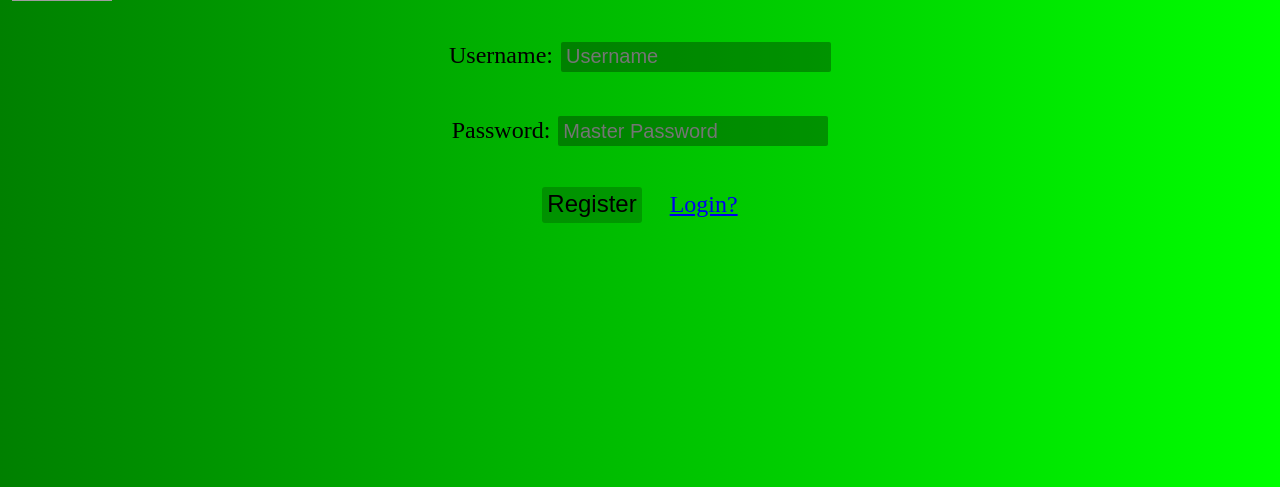
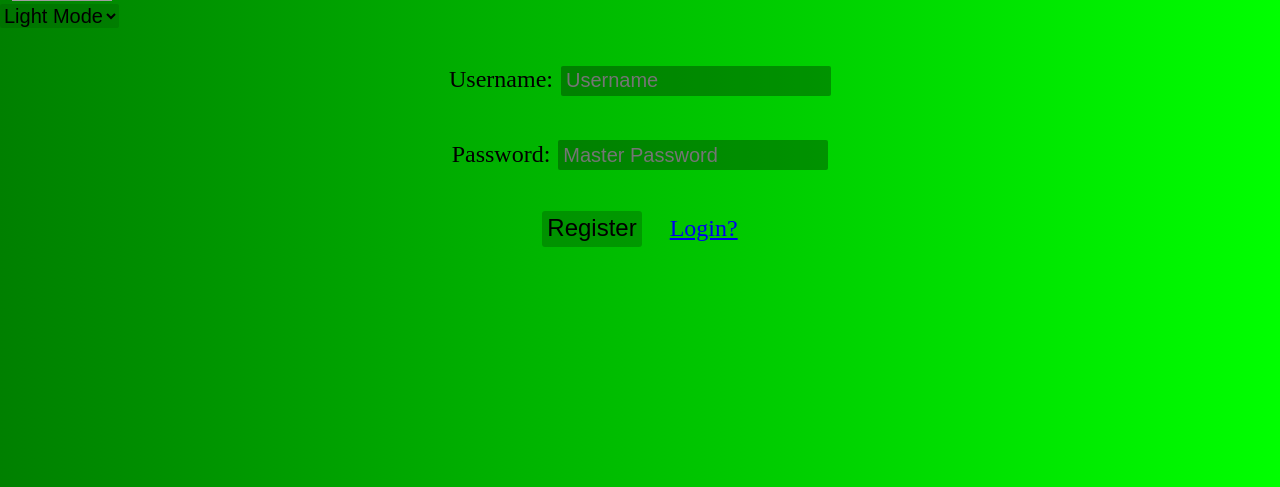
Before and after one commit to fmg1925/lizard-password-manager, a PHP site: page /public/register.html in a window 1280 px wide. Shown: the part 86-573 px from the top of the page. Run offline with PHP 8.4, Linux system fonts and the light colour scheme; grey boxes are pictures that could not be loaded.

Commit message:
Colaboración de última generación
Modo oscuro a las otras páginas

```diff
--- a/public/register.css
+++ b/public/register.css
@@ -18,8 +18,32 @@ header {
     background-color: lime; /* Tema reptiliano */
 }
 
+button, select {
+    font-size: 20px;
+    border: none;
+    border-radius: 2px;
+    background: rgba(0, 0, 0, 0.1);
+}
+
+body.dark-mode { /* Tema oscuro */
+    background: #121212;
+    color: white;
+  }
+
+header.dark-mode { /* Tema oscuro */
+    background-color: #121212;
+    color: white;
+}
+
 #title {
     text-align: center;
+}
+button.dark-mode, select.dark-mode {
+    color: white;
+    background: rgba(255, 255, 255, 0.1);
+}
+#user-button.dark-mode { /* Tema oscuro */
+    filter: contrast(1%); /* Aplicar contraste a la imagen (cambia a un color más claro) */
 }
 
 .top-left, .top-right, .top-center {
--- a/public/register.html
+++ b/public/register.html
@@ -10,7 +10,7 @@
 </head>
 
 <body>
-  <header> <!-- Barra al tope de la pantalla -->
+  <header id="Header"> <!-- Barra al tope de la pantalla -->
     <div class="top-left"><input id="header-img" type="image" src="https://cdn.mos.cms.futurecdn.net/6AxBGxrtbSAkmhLmtdvGLX-1200-80.jpg" onclick="window.location='./main.html'"></div>
     <div class="top-center">
       <h1 id="title">Lizard Password Manager</h1>
@@ -18,6 +18,12 @@
     <div class="top-right"><input id="user-button" type="image" src="https://cdn-icons-png.flaticon.com/512/61/61205.png"></div>
   </header>
   <h1 id="info"></h1> <!-- Texto para mostrar mensajes de las acciones del usuario -->
+  <div class="container"> <!-- Contenedor para cambiar a modo oscuro, Sin realizar login-->
+    <select id="mode-select" onchange="reloadPage()"> <!-- Selección de tema oscuro/claro -->
+      <option value="1">Light Mode</option>
+      <option value="2">Dark Mode</option>
+    </select>
+  </div>
   <form id="registerForm"> <!-- Formulario de registro -->
     <label for="username">Username:</label>
     <input id="username" type="text" name="username" placeholder="Username" maxlength="255" required><br><br>
--- a/public/register.js
+++ b/public/register.js
@@ -43,3 +43,45 @@ document.getElementById("registerForm").addEventListener("submit", async (e) =>
       document.getElementById("info").innerHTML = "Error registering account";
     }
   });
+  //Funciones para mantener y elegir el tema(oscuro y claro)
+function cargarTema() {
+  const tema = localStorage.getItem("DarkMode");
+  const selectdark = document.getElementById('mode-select');
+  if(tema == "true") {
+    selectdark.value = 2;
+  }
+  reloadPage();
+}
+
+ function reloadPage(){
+  const selectdark = document.getElementById('mode-select');
+  DM = selectdark.value;
+  let header = document.getElementById("Header");
+  let Ubutt = document.getElementById("user-button");
+  let SelButt = document.querySelectorAll("select, button")
+  if (DM == 1){
+            localStorage.setItem(
+              "DarkMode", false
+            )
+            document.body.classList.remove("dark-mode");
+            header.classList.remove("dark-mode");
+            Ubutt.classList.remove("dark-mode");
+            SelButt.forEach((element) => {
+            element.classList.remove("dark-mode");
+    });
+          }
+          else{
+            localStorage.setItem(
+              "DarkMode", true
+            )
+            document.body.classList.add("dark-mode");
+            header.classList.add("dark-mode");
+            Ubutt.classList.add("dark-mode");
+            SelButt.forEach((element) => {
+            element.classList.add ("dark-mode");;
+    });
+          }
+ }
+
+ document.addEventListener("DOMContentLoaded", cargarTema);
+ //Fin de las funciones para modificar el tema
```
Also changed, not shown: public/login.css (+23 -1 lines), public/login.html (+10 -1 lines), public/login.js (+42 -0 lines).
